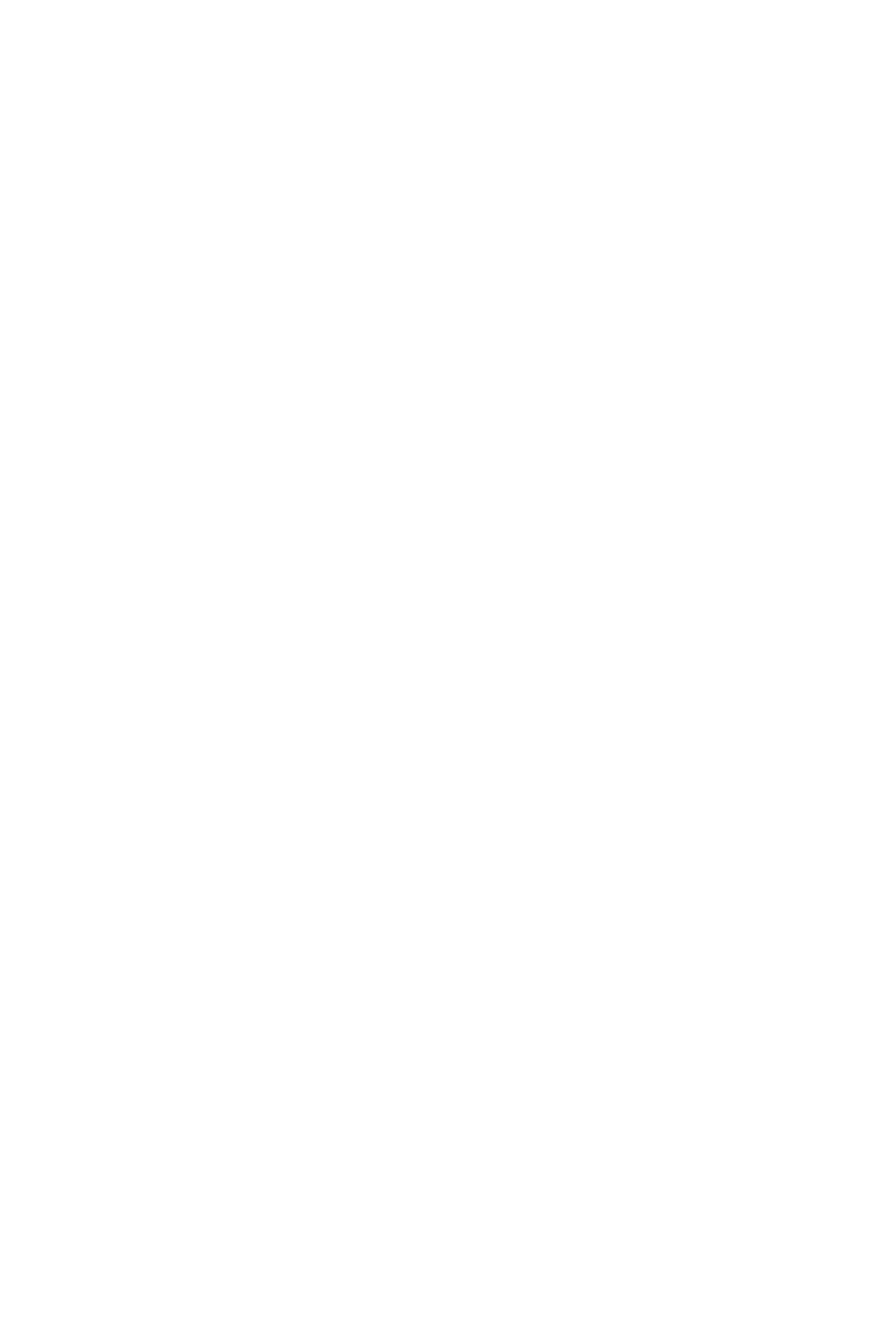
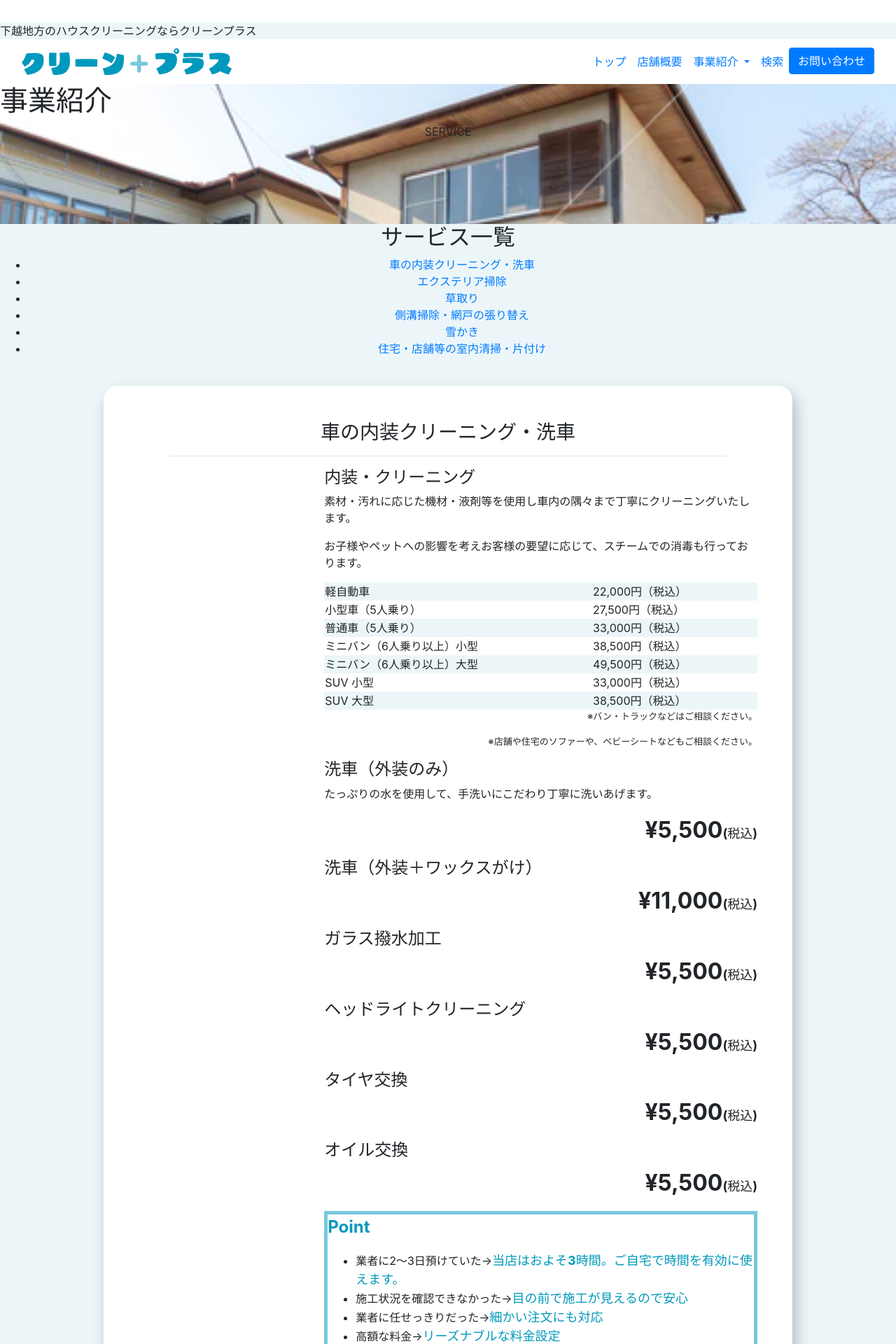
Before and after one commit to YutakaNagai/clp-web, a Vue app: page /service in a window 1280 px wide. Before the commit this address had no page. Shown: the top 1920 px of the page at 70% size. Before the commit the page ends 800 px from the top, so only its background shows below. Built offline with nearby package versions, Linux system fonts and the light colour scheme.

Commit message:
service途中まで

```diff
--- a/src/components/Header.vue
+++ b/src/components/Header.vue
@@ -55,7 +55,9 @@ const count = ref(0);
               </a>
               <ul class="dropdown-menu" aria-labelledby="dropdown">
                 <li class="dropdown-item">
-                  <router-link class="nav-link" :to="{ path: '/service' }"
+                  <router-link
+                    class="nav-link"
+                    :to="{ path: '/service', hash: '#service' }"
                     >サービス一覧</router-link
                   >
                 </li>
--- /dev/null
+++ b/src/pages/Service.vue
@@ -0,0 +1,286 @@
+<script setup>
+import { ref } from "vue";
+import Header from "../components/Header.vue";
+import Contact from "../components/Contact.vue";
+import Footer from "../components/Footer.vue";
+</script>
+
+<template>
+  <div style="width: 100%">
+    <div class="bg">
+      <div
+        style="
+          background-color: rgb(236, 246, 249);
+          text-align: left;
+          width: 100%;
+        "
+      >
+        下越地方のハウスクリーニングならクリーンプラス
+      </div>
+      <Header />
+      <div style="height: 200px">
+        <h1 style="text-align: left">事業紹介</h1>
+        <p>SERVICE</p>
+      </div>
+      <!-- メインコンテンツ -->
+      <div>
+        <section id="service" class="service">
+          <div><h2>サービス一覧</h2></div>
+          <div class="service_anchorList">
+            <ul>
+              <li><a href="#cleaning">車の内装クリーニング・洗車</a></li>
+              <li><a href="#exterior">エクステリア掃除</a></li>
+              <li><a href="#weeding">草取り</a></li>
+              <li><a href="#gutter">側溝掃除・網戸の張り替え</a></li>
+              <li><a href="#shoveling">雪かき</a></li>
+              <li><a href="#indoor">住宅・店舗等の室内清掃・片付け</a></li>
+            </ul>
+          </div>
+
+          <div id="cleaning" class="service_card_wrapper">
+            <div class="service_card">
+              <h3>車の内装クリーニング・洗車</h3>
+              <hr class="service_card_hr" />
+              <div class="service_card_left"></div>
+              <div class="service_card_right">
+                <h4>内装・クリーニング</h4>
+                <p>
+                  素材・汚れに応じた機材・液剤等を使用し車内の隅々まで丁寧にクリーニングいたします。
+                </p>
+                <p>
+                  お子様やペットへの影響を考えお客様の要望に応じて、スチームでの消毒も行っております。
+                </p>
+                <table class="service_card_table">
+                  <tr>
+                    <td>軽自動車</td>
+                    <td>22,000円（税込）</td>
+                  </tr>
+                  <tr>
+                    <td>小型車（5人乗り）</td>
+                    <td>27,500円（税込）</td>
+                  </tr>
+                  <tr>
+                    <td>普通車（5人乗り）</td>
+                    <td>33,000円（税込）</td>
+                  </tr>
+                  <tr>
+                    <td>ミニバン（6人乗り以上）小型</td>
+                    <td>38,500円（税込）</td>
+                  </tr>
+                  <tr>
+                    <td>ミニバン（6人乗り以上）大型</td>
+                    <td>49,500円（税込）</td>
+                  </tr>
+                  <tr>
+                    <td>SUV 小型</td>
+                    <td>33,000円（税込）</td>
+                  </tr>
+                  <tr>
+                    <td>SUV 大型</td>
+                    <td>38,500円（税込）</td>
+                  </tr>
+                </table>
+                <div class="service_card_note">
+                  <p>※バン・トラックなどはご相談ください。</p>
+                  <p>
+                    ※店舗や住宅のソファーや、ベビーシートなどもご相談ください。
+                  </p>
+                </div>
+                <h4>洗車（外装のみ）</h4>
+                <p>
+                  たっぷりの水を使用して、手洗いにこだわり丁寧に洗いあげます。
+                </p>
+                <p class="service_card_value">
+                  <span class="service_card_value--amount">¥5,500</span
+                  ><span class="service_card_value--tax">(税込)</span>
+                </p>
+                <h4>洗車（外装＋ワックスがけ）</h4>
+                <p class="service_card_value">
+                  <span class="service_card_value--amount">¥11,000</span
+                  ><span class="service_card_value--tax">(税込)</span>
+                </p>
+                <h4>ガラス撥水加工</h4>
+                <p class="service_card_value">
+                  <span class="service_card_value--amount">¥5,500</span
+                  ><span class="service_card_value--tax">(税込)</span>
+                </p>
+                <h4>ヘッドライトクリーニング</h4>
+                <p class="service_card_value">
+                  <span class="service_card_value--amount">¥5,500</span
+                  ><span class="service_card_value--tax">(税込)</span>
+                </p>
+                <h4>タイヤ交換</h4>
+                <p class="service_card_value">
+                  <span class="service_card_value--amount">¥5,500</span
+                  ><span class="service_card_value--tax">(税込)</span>
+                </p>
+                <h4>オイル交換</h4>
+                <p class="service_card_value">
+                  <span class="service_card_value--amount">¥5,500</span
+                  ><span class="service_card_value--tax">(税込)</span>
+                </p>
+                <div class="service_card_point_box">
+                  <p class="service_card_point_title">Point</p>
+                  <ul>
+                    <li class="service_card_point_text">
+                      業者に2〜3日預けていた→<span
+                        class="service_card_point_text--bold"
+                        >当店はおよそ3時間。ご自宅で時間を有効に使えます。</span
+                      >
+                    </li>
+                    <li class="service_card_point_text">
+                      施工状況を確認できなかった→<span
+                        class="service_card_point_text--bold"
+                        >目の前で施工が見えるので安心</span
+                      >
+                    </li>
+                    <li class="service_card_point_text">
+                      業者に任せっきりだった→<span
+                        class="service_card_point_text--bold"
+                        >細かい注文にも対応</span
+                      >
+                    </li>
+                    <li class="service_card_point_text">
+                      高額な料金→<span class="service_card_point_text--bold"
+                        >リーズナブルな料金設定</span
+                      >
+                    </li>
+                  </ul>
+                </div>
+              </div>
+            </div>
+          </div>
+
+          <div id="exterior" class="service_card_wrapper">
+            <div class="service_card">
+              <h3>エクステリア掃除</h3>
+              <hr class="service_card_hr" />
+              <div class="service_card_left"></div>
+              <div class="service_card_right">
+                <h4>エクステリア掃除</h4>
+                <p>
+                  コンクリート壁や玄関アプローチは雨風や排気ガスによって黒ずみや苔が付着し、経年劣化が進みます。
+                </p>
+                <p>
+                  掃除を行うことで汚れやカビ、藻などを徹底的に取り除き、外壁の耐久性を保ちながら美観を向上させます。
+                </p>
+                <p>汚れの除去を通じて塗料やタイルの耐久性も向上します。</p>
+                <p>早めの清掃により、トータルコストの削減も図れます。</p>
+                <p class="service_card_value">
+                  <span class="service_card_value--amount">¥1,100</span
+                  ><span class="service_card_value--tax">(税込)</span>
+                </p>
+                <div class="service_card_note">
+                  <p>※薬品使用で1㎡あたり¥200プラスとなります。</p>
+                  <p>※駐車スペース１台分（約5m×2.5m）およそ￥10,000</p>
+                </div>
+              </div>
+            </div>
+          </div>
+        </section>
+
+        <Contact />
+
+        <Footer />
+      </div>
+    </div>
+  </div>
+</template>
+
+<style scoped>
+.bg {
+  background-image: url(/juutaku.webp);
+  background-attachment: fixed;
+  background-size: cover;
+  background-position: center;
+  text-align: center;
+  margin: 0 calc(50% - 50vw);
+  width: 100vw;
+}
+
+.service {
+  background: rgb(236, 246, 249);
+  margin: 0 auto;
+}
+
+.service_anchorList {
+  margin: 0 auto;
+}
+
+.service_card_wrapper {
+  padding: 25px;
+}
+
+.service_card {
+  background: white;
+  border-radius: 20px;
+  box-shadow: 5px 10px 20px rgba(0, 0, 0, 0.25);
+  width: 80%;
+  margin: 0 auto;
+  padding: 50px;
+  margin-bottom: 100px;
+}
+
+.service_card_hr {
+  width: 90%;
+}
+
+.service_card_left {
+  width: 30%;
+  margin-left: 0;
+  margin-right: auto;
+}
+
+.service_card_right {
+  width: 70%;
+  margin-left: auto;
+  margin-right: 0;
+  text-align: left;
+}
+
+.service_card_table {
+  width: 100%;
+}
+.service_card_table tr:nth-child(odd) td {
+  background-color: rgb(236, 246, 249);
+}
+
+.service_card_note {
+  margin-right: 0;
+  margin-left: auto;
+  text-align: right;
+  font-size: small;
+}
+
+.service_card_value {
+  text-align: right;
+}
+.service_card_value--amount {
+  font-size: xx-large;
+  font-weight: bold;
+}
+
+.service_card_value--tax {
+  font-size: large;
+  font-weight: bold;
+}
+
+.service_card_point_box {
+  border: 5px solid rgb(120, 200, 219);
+}
+
+.service_card_point_title {
+  color: rgb(1, 153, 187);
+  font-size: x-large;
+  font-weight: bold;
+}
+
+.service_card_point_text {
+}
+
+.service_card_point_text--bold {
+  color: rgb(1, 153, 187);
+  font-size: large;
+  font-weight: bold;
+}
+</style>
--- a/src/router/index.js
+++ b/src/router/index.js
@@ -12,10 +12,12 @@ const router = createRouter({
     {
       path: "/about",
       name: "about",
-      // route level code-splitting
-      // this generates a separate chunk (About.[hash].js) for this route
-      // which is lazy-loaded when the route is visited.
       component: () => import("../pages/About.vue"),
+    },
+    {
+      path: "/service",
+      name: "service",
+      component: () => import("../pages/Service.vue"),
     },
   ],
 });
```
